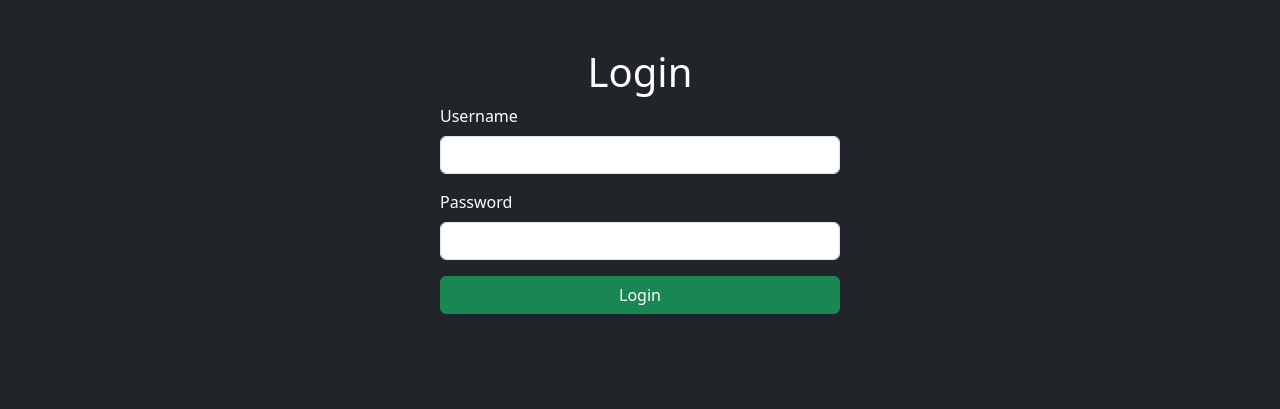
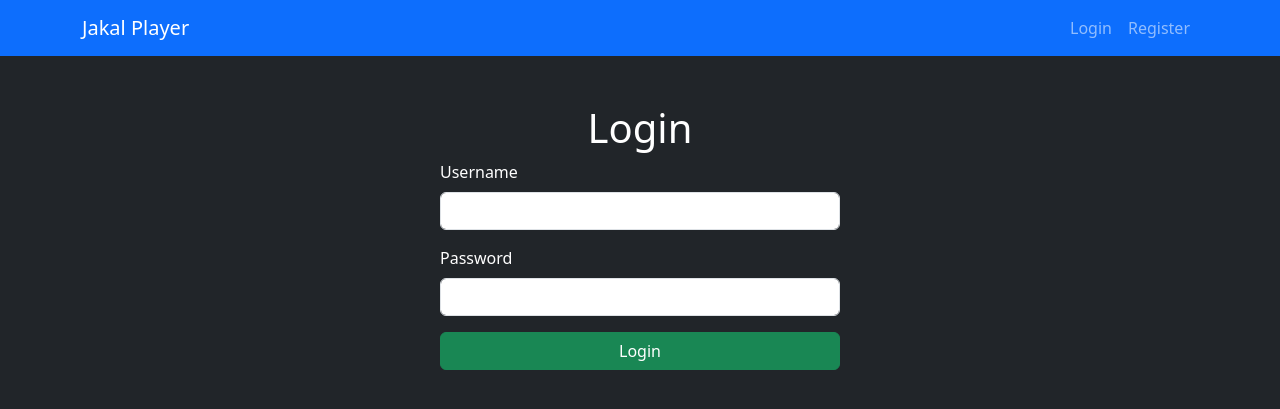
Before and after one commit to MrReza69/jakal, a Flask app: page /login in a window 1280 px wide. Shown: the top 409 px of the page. Run offline with Flask 3, Linux system fonts and the light colour scheme; parts of the project's set-up code (start-up, migrations or seed data) failed here and were passed over.

Commit message:
Update login.html

```diff
--- a/templates/login.html
+++ b/templates/login.html
@@ -6,6 +6,20 @@
     <title>Login || Jakal Music Player</title>
     <link href="https://cdn.jsdelivr.net/npm/bootstrap@5.3.0/dist/css/bootstrap.min.css" rel="stylesheet">
 </head>
+    <nav class="navbar navbar-expand-lg navbar-dark bg-primary">
+    <div class="container">
+        <a class="navbar-brand" href="{{ url_for('index') }}">Jakal Player</a>
+        <div class="navbar-nav">
+            {% if current_user.is_authenticated %}
+                <a class="nav-link" href="{{ url_for('profile') }}">Dashbord</a>
+                <a class="nav-link" href="{{ url_for('logout') }}">Logout</a>
+            {% else %}
+                <a class="nav-link" href="{{ url_for('login') }}">Login</a>
+                <a class="nav-link" href="{{ url_for('register') }}">Register</a>
+            {% endif %}
+        </div>
+    </div>
+</nav>
 <body class="bg-dark text-white">
     <div class="container py-5">
         <h1 class="text-center">Login</h1>
```
